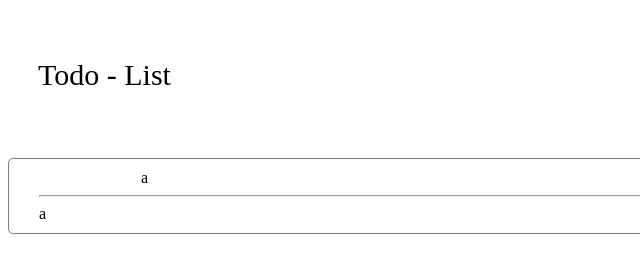
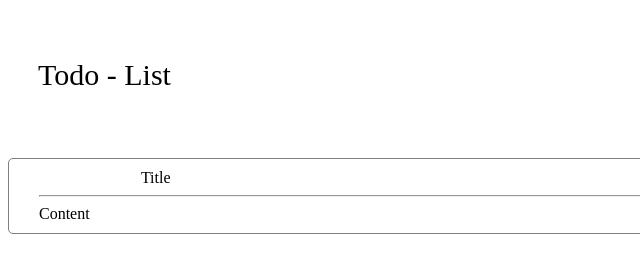
Before and after one commit to Heavyrisem/Todo-list, a plain HTML site: page index.html in a window 1280 px wide. Shown: the full height of the page, 0-640 px from the left. Drawn offline with Linux system fonts and the light colour scheme.

Commit message:
에부룸넝렙ㄹ

```diff
--- a/index.html
+++ b/index.html
@@ -3,19 +3,23 @@
 
     <head>
         <link type="text/css" href="style.css" rel="stylesheet">
+
+        <script>
+            //javascriptarea
+        </script>
     </head>
 
     <body>
         <span class="title">Todo - List</span>
-        <div class="makeNew">+ 새로 만들기</div>
+        <div id="newBtn" class="makeNew">+ 새로 만들기</div>
 
         <div class="box">
             <div class="boxTitle">
-                a
+                Title
             </div>
             <hr>
             <div class="boxContent">
-                a
+                Content
             </div>
         </div>
     </body>
--- a/style.css
+++ b/style.css
@@ -30,5 +30,8 @@
     border-radius: 5px;
 }
 .boxTitle {
-    position: relative;
+
 }
+.boxContent {
+
+}
```
